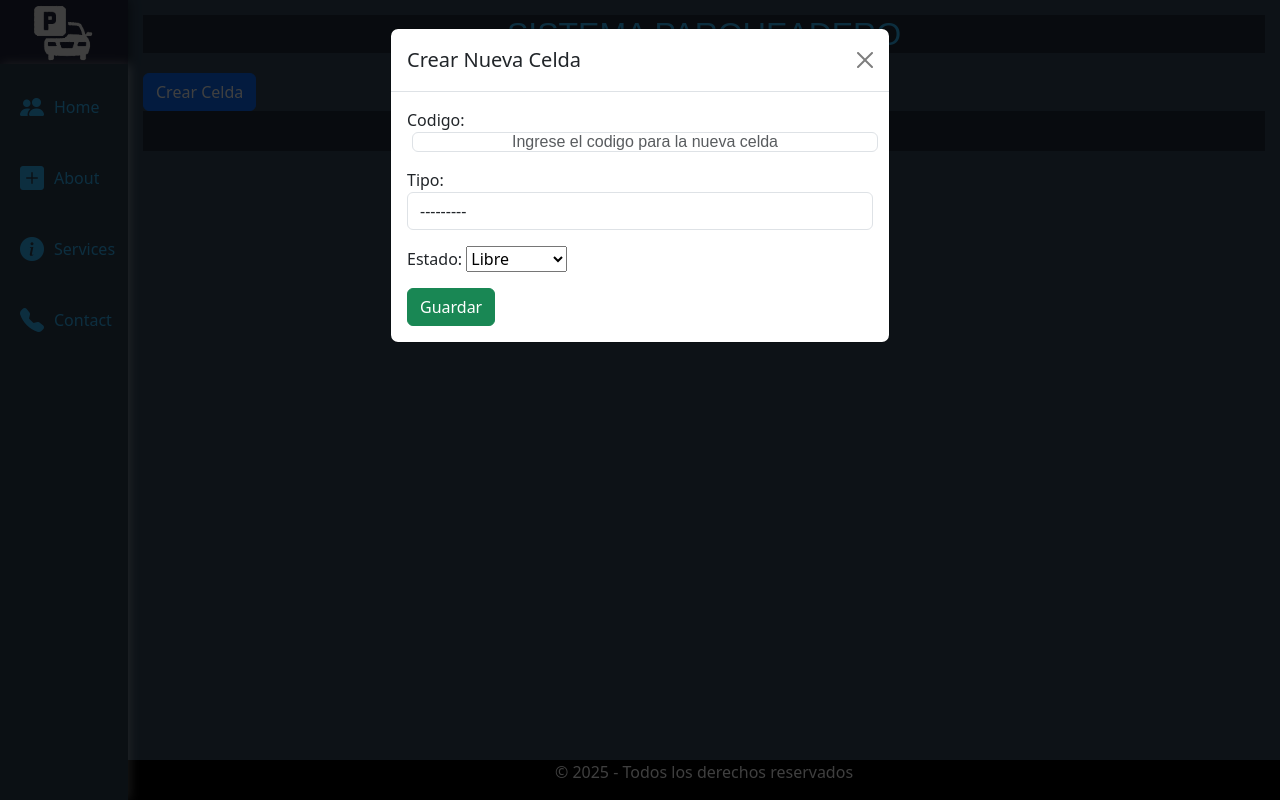
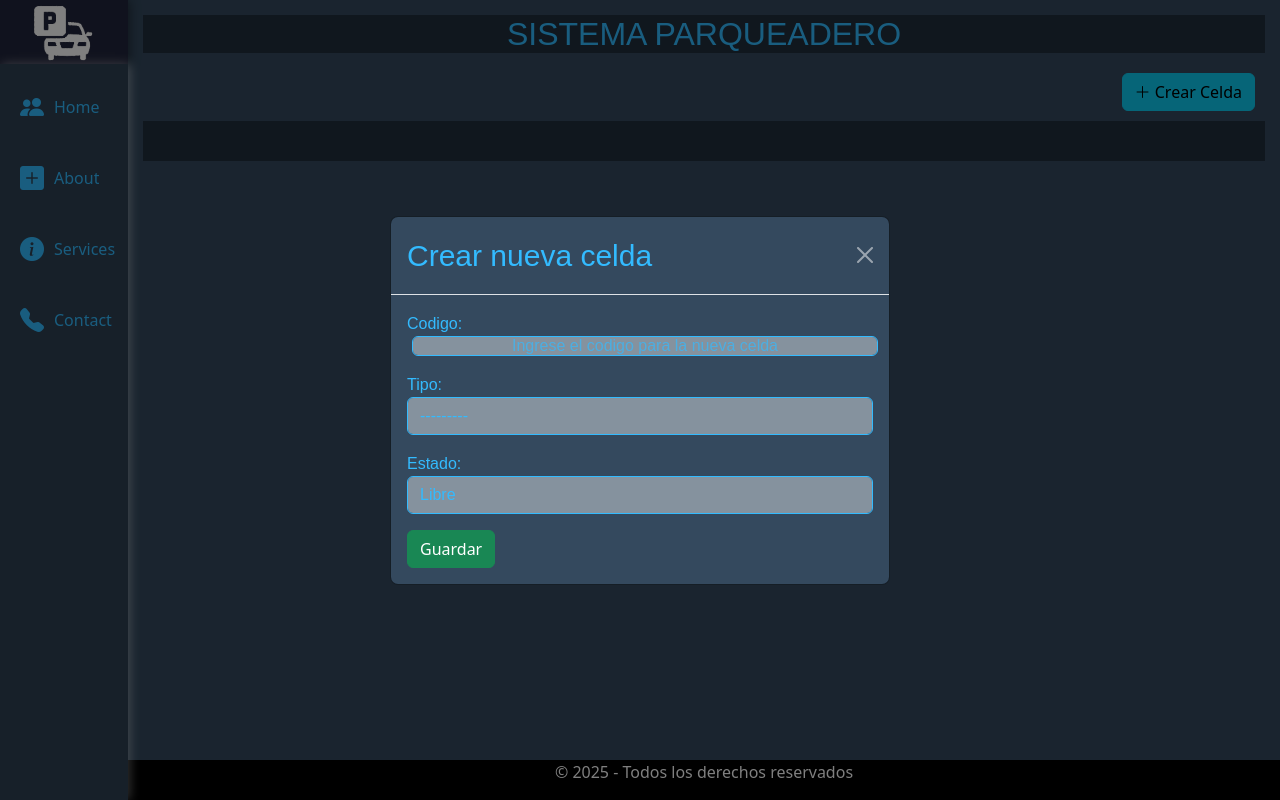
Before and after one commit to CristianDRios0/Parking, a Django app: page /api/vista/ in a window 1280 px wide, after a click on "Crear Celda". Run offline with Django 5.2, Linux system fonts and the light colour scheme; the visitor is signed in with stand-in values (Sample User, id 1); data that the repository does not hold is empty; parts of the project's set-up code (start-up, migrations or seed data) failed here and were passed over.

Commit message:
Corrección formulario de creacion celda

```diff
--- a/Parking/static/css/styles.css
+++ b/Parking/static/css/styles.css
@@ -261,3 +261,48 @@
     font-size: 30px;
     color: rgb(51, 187, 255);
 }
+
+.crud_panel {
+    margin: 10px;
+    display: flex;
+    justify-content: flex-end;
+}
+
+.modal-content {
+    background-color: rgb(52, 73, 94);
+}
+
+.modal-title {
+    color: rgb(51, 187, 255);
+    font-family: "Bebas Neue", sans-serif;
+    font-size: 30px;
+    align-items: center;
+}
+
+.btn-close {
+    filter: invert(1);
+}
+
+.form-control {
+    background-color: rgb(133, 146, 158);
+    color: rgb(51, 187, 255);
+    border: 1px solid rgb(51, 187, 255);
+    font-family: "Josefin Sans", sans-serif;
+}
+
+.form-control::placeholder {
+    color: rgba(51, 187, 255, 0.7);
+}
+
+.form-control:focus {
+    background-color: rgb(108, 122, 137);
+    border-color: rgb(0, 230, 255);
+    box-shadow: 0 0 5px rgba(0, 230, 255, 0.5);
+    outline: none;
+    color: rgb(0, 230, 255);
+}
+
+label {
+    color: rgb(51, 187, 255);
+    font-family: "Josefin Sans", sans-serif;
+}
--- a/Parking/static/js/main.js
+++ b/Parking/static/js/main.js
@@ -1,4 +1,4 @@
-document.addEventListener("DOMContentLoaded", function () {
+/*document.addEventListener("DOMContentLoaded", function () {
     const btnAbrirModal = document.getElementById("btnAbrirModalCelda");  // El botón debe tener este ID
     const modalBody = document.getElementById("modal-body-content");
 
@@ -23,4 +23,4 @@
           modalBody.innerHTML = "<p class='text-danger'>No se pudo cargar el formulario.</p>";
         });
     });
-  });
+  });*/
--- a/celdas/forms.py
+++ b/celdas/forms.py
@@ -8,4 +8,5 @@
         widgets = {
             'codigo': forms.TextInput(attrs={'class': 'form-control', 'placeholder': 'Ingrese el codigo para la nueva celda'}),
             'tipo': forms.Select(attrs={'class': 'form-control', 'placeholder': 'Seleccione un tipo de celda'}),
+            'estado': forms.Select(attrs={'class': 'form-control'})
         }
--- a/celdas/templates/celdas/formulario_celda.html
+++ b/celdas/templates/celdas/formulario_celda.html
@@ -1,4 +1,4 @@
-<form method="post" id="celdaForm">
+<form method="post" id="celdaForm" action="{% url 'crear_celda' %}">
     {% csrf_token %}
     {{ form.as_p }}
     <button type="submit" class="btn btn-success">Guardar</button>
--- a/celdas/templates/celdas/listado_celdas.html
+++ b/celdas/templates/celdas/listado_celdas.html
@@ -4,8 +4,9 @@
 <div class="title">
     <h2>SISTEMA PARQUEADERO</h2>
 </div>
-<div>
-    <button class="btn btn-primary" data-bs-toggle="modal" data-bs-target="#modalCrearCelda" id="btnAbrirModalCelda">
+<div class="crud_panel">
+    <button class="btn btn-info" data-bs-toggle="modal" data-bs-target="#modalCrearCelda" id="btnAbrirModalCelda">
+        <i class="bi bi-plus-lg"></i>
         Crear Celda
     </button>
 </div>
@@ -16,11 +17,11 @@
 </div>
 
 <div class="modal fade" id="modalCrearCelda" tabindex="-1" aria-hidden="true">
-    <div class="modal-dialog">
+    <div class="modal-dialog modal-dialog-centered">
         <div class="modal-content">
             <div class="modal-header">
-                <h5 class="modal-title">Crear Nueva Celda</h5>
-                <button type="button" class="btn-close" data-bs-dismiss="modal"></button>
+                <h5 class="modal-title">Crear nueva celda</h5>
+                <button type="button" class="btn-close" data-bs-dismiss="modal" aria-label="Close"></button>
             </div>
             <div class="modal-body" id="modal-body-content">
                 {% include 'celdas/formulario_celda.html' %}
--- a/celdas/views.py
+++ b/celdas/views.py
@@ -59,9 +59,12 @@
         celdas = Celda.objects.filter(estado=estado)
     else:
         celdas = Celda.objects.all()
-    return render(request, 'celdas/listado_celdas.html', {'celdas': celdas})
 
-#@login_required
+    form = CeldaForm()
+
+    return render(request, 'celdas/listado_celdas.html', {'celdas': celdas, 'form': form})
+
+@login_required
 def crear_celda_view(request):
     if request.method == 'POST':
         form = CeldaForm(request.POST)
@@ -71,4 +74,4 @@
     else:
         form = CeldaForm()
 
-    return render(request, 'celdas/formulario_celda.html', {'form': form})
+    return redirect('celdas_view')
```
